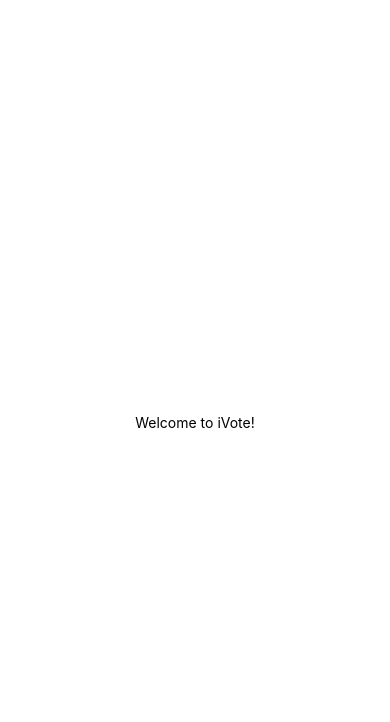
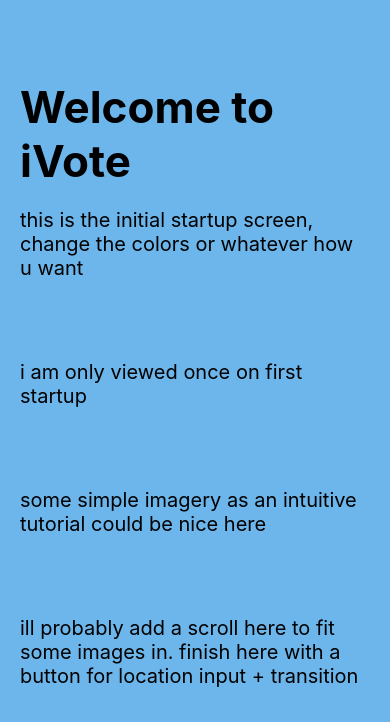
Before and after one commit to nganphan0601/iVote-Mobile-Voting-App, a React Native app in the folder iVote/: screen / in a window 390 px wide. Shown: the top 722 px of the page. Built offline with nearby package versions, Linux system fonts and the light colour scheme.

Commit message:
startup screen experimentation

```diff
--- a/iVote/App.js
+++ b/iVote/App.js
@@ -4,17 +4,68 @@
 export default function App() {
   return (
     <View style={styles.container}>
-      <Text>Welcome to iVote!</Text>
-      <StatusBar style="auto" />
+          {/* some random formatting for syntax practice */}
+          <View style={styles.tasksWrapper}>
+              <Text style={styles.sectionTitle}>Welcome to iVote</Text>
+
+              <Text style={styles.sectionExtra}>this is the initial startup screen, change the colors or whatever how u want</Text>
+              <Text style={styles.sectionExtra2}>i am only viewed once on first startup</Text>
+              <Text style={styles.sectionExtra3}>some simple imagery as an intuitive tutorial could be nice here</Text>
+              <Text style={styles.sectionExtra4}>ill probably add a scroll here to fit some images in. finish here with a button for location input + transition</Text>
+              <View style={styles.items}>
+
+              </View>
+          </View>
+
+
+
     </View>
   );
 }
 
 const styles = StyleSheet.create({
-  container: {
-    flex: 1,
-    backgroundColor: '#fff',
-    alignItems: 'center',
-    justifyContent: 'center',
-  },
+
+    container: {
+        flex: 1,
+            backgroundColor: '#6CB6EC',
+    },
+
+    tasksWrapper: {
+        paddingTop: 80,
+        paddingHorizontal: 20,
+
+    },
+
+    sectionTitle: {
+        fontSize: 44,
+        fontWeight: 'bold',
+    },
+
+    sectionExtra: {
+        paddingTop: 20,
+        fontSize: 20,
+    },
+
+    sectionExtra2: {
+        paddingTop: 80,
+        fontSize: 20,
+    },
+
+    sectionExtra3: {
+        paddingTop: 80,
+        fontSize: 20,
+    },
+
+    sectionExtra4: {
+        paddingTop: 80,
+        fontSize: 20,
+    },
+
+    items: {
+
+    },
+
+
+
+
 });
--- a/iVote/package.json
+++ b/iVote/package.json
@@ -9,12 +9,14 @@
     "web": "expo start --web"
   },
   "dependencies": {
+    "@expo/webpack-config": "^19.0.0",
     "expo": "~49.0.15",
+    "expo-cli": "^6.3.10",
     "expo-status-bar": "~1.6.0",
     "react": "18.2.0",
     "react-native": "0.72.6",
     "react-native-web": "~0.19.6",
-    "@expo/webpack-config": "^19.0.0"
+    "react-dom": "18.2.0"
   },
   "devDependencies": {
     "@babel/core": "^7.20.0"
```
Also changed, not shown: 1 other file (tests, documents, lock files or other folders).
